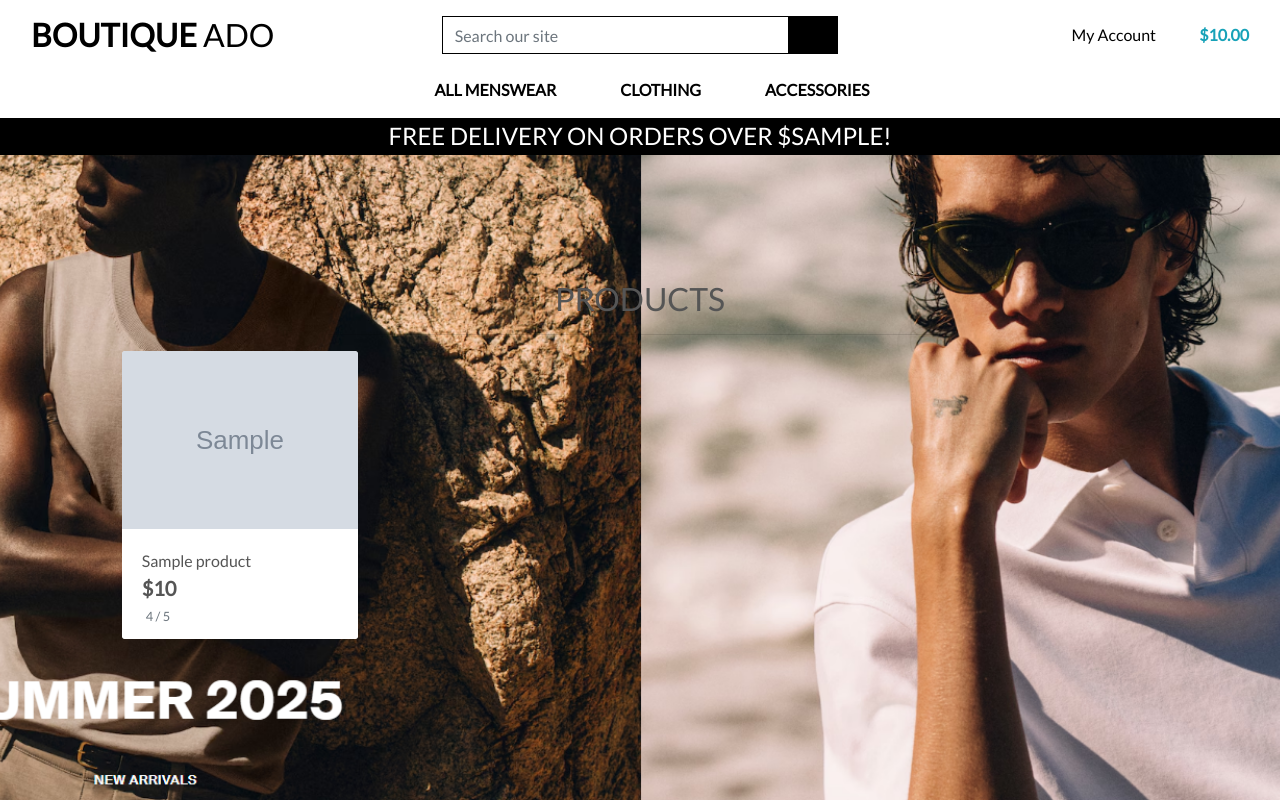
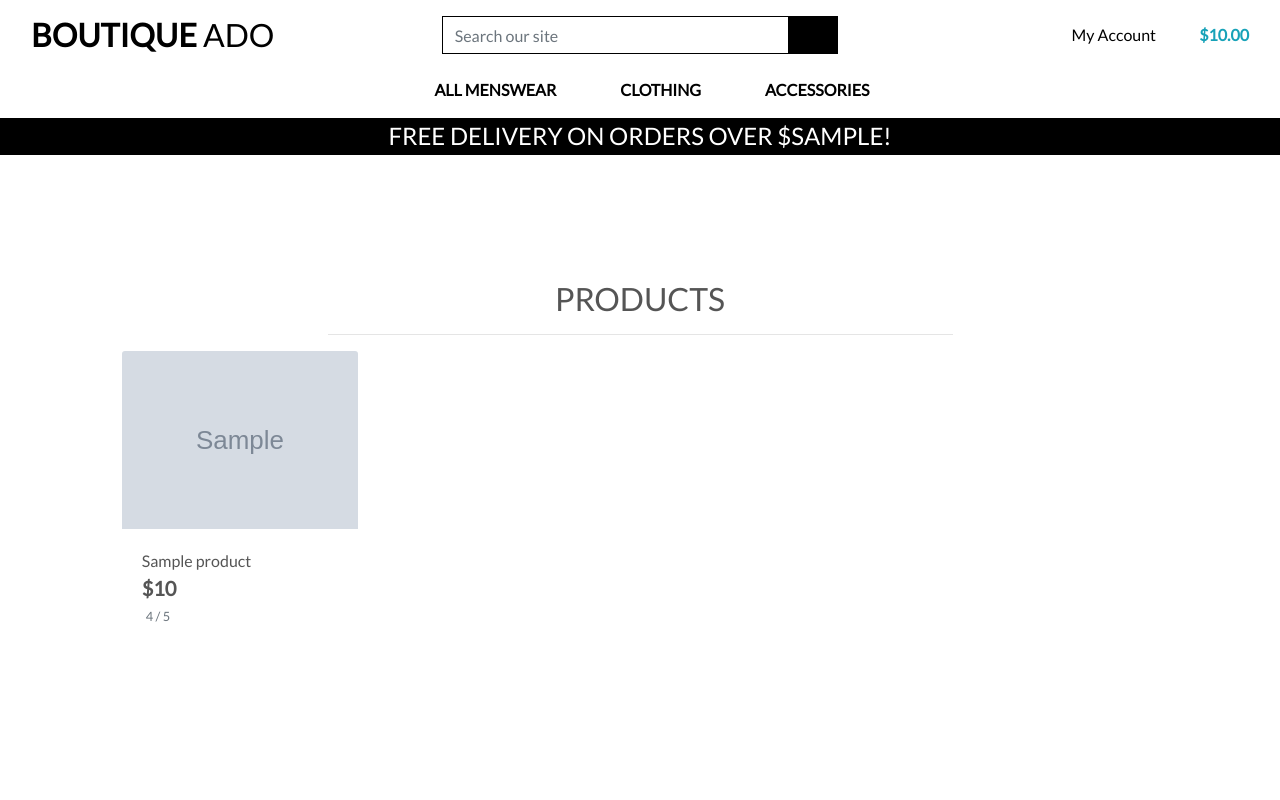
Before and after one commit to maggku/fold, a Django app: template products/templates/products/products.html in a window 1280 px wide. Run offline with Django 3.2, Linux system fonts and the light colour scheme; the template is opened without the code that fills it: most values are stand-ins (such as "Sample title", 1, 10 or a date in 2020); grey boxes marked "Sample" are stand-in pictures; some libraries are stand-ins or nearby versions.

Commit message:
Adding .overlay white background to base.css

```diff
--- a/static/css/base.css
+++ b/static/css/base.css
@@ -62,6 +62,17 @@ body {
     background: #000 !important;
 }
 
+.overlay {
+	height: 100%;
+	width: 100%;
+	top: 0;
+	left: 0;
+	position: fixed;
+	background: white;
+	z-index: -1;
+}
+
+
 
 /* -------------------------------- Media Queries */
 
```
